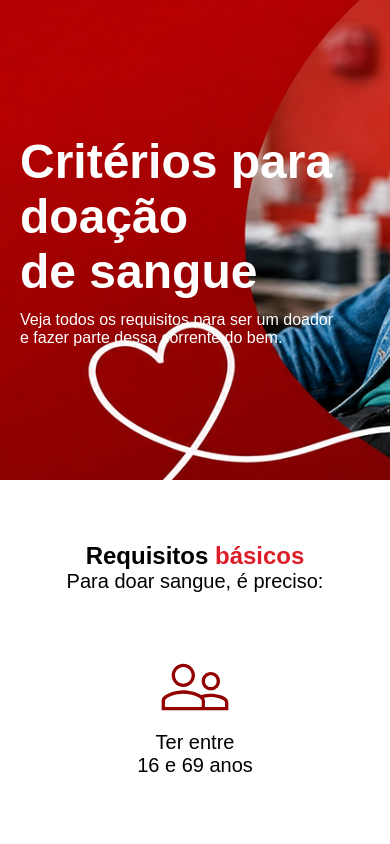
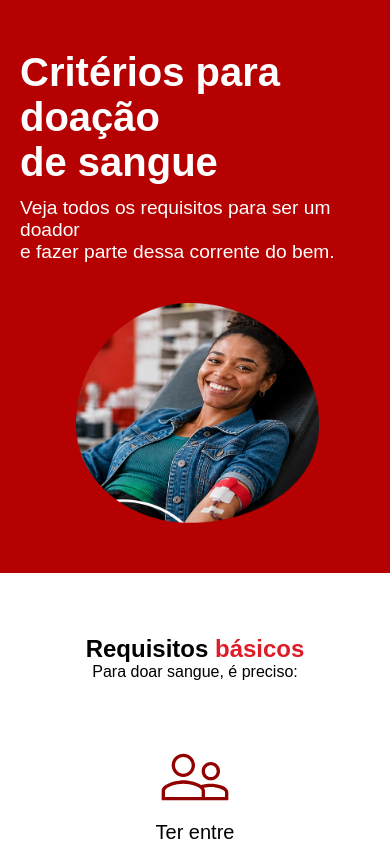
Before and after one commit to dev-giovanna-lima/sanguebom, a plain HTML site: page pages/criterios.html in a window 390 px wide. Shown: the top 844 px of the page. Drawn offline with Linux system fonts and the light colour scheme; a web font is replaced by a local one.

Commit message:
Finalizei o media query

```diff
--- a/css/criterios.css
+++ b/css/criterios.css
@@ -27,7 +27,7 @@ body {
 }
 
 .containerUm {
-  padding: 81px 0 141px 93px;
+  padding: 81px 0 141px 78px;
 }
 
 .navBar {
@@ -59,7 +59,7 @@ body {
 }
 
 .requisitoBasico {
-  padding: 62px 0 54px 0;
+  padding: 62px 0 56px 0;
 }
 
 .requisitoBasico h2 {
@@ -89,6 +89,10 @@ body {
   font-size: 1.25rem;
 }
 
+.items img {
+  height: 90px;
+}
+
 .outrosCriterios {
   margin-top: 62px;
   margin-bottom: 49px;
@@ -109,7 +113,6 @@ body {
   padding: 47px 34px;
   border-radius: 11px;
   border: 1px solid #8b8b8b;
-  box-shadow: 0 0 4px #8b8b8b;
   display: grid;
   grid-template-columns: repeat(2, 1fr);
   row-gap: 34px;
@@ -226,14 +229,13 @@ body {
 }
 
 .btnWhatsApp:hover {
-  transform: scale(1.1);
+  background-color: #dd1d27;
 }
 
 @media (max-width: 1024px) {
   .home {
-    display: flex;
-    align-items: center;
-    height: 380px;
+    padding-top: 50px;
+    height: 360px;
   }
 
   .containerUm {
@@ -242,11 +244,11 @@ body {
     text-align: left;
   }
 
-  .containerUm h1{
-    font-size: 3rem;
+  .containerUm h1 {
+    font-size: 2.4rem;
   }
 
-  .containerUm p{
+  .containerUm p {
     font-size: 1rem;
   }
 
@@ -255,15 +257,23 @@ body {
   }
 
   .requisitoBasico h2 {
-    font-size: 2rem;
+    font-size: 1.8rem;
   }
 
   .requisitoBasico p {
-    font-size: 1.25rem;
+    font-size: 1rem;
+  }
+
+  .items img {
+    height: 80px;
+  }
+
+  .items p {
+    font-size: 1rem;
   }
 
   .outrosCriterios h2 {
-    font-size: 2rem;
+    font-size: 1.8rem;
   }
 
   .accordion {
@@ -297,7 +307,7 @@ body {
   }
 
   .header {
-    font-size: 1.25rem;
+    font-size: 1.2rem;
   }
 
   .descricao {
@@ -312,7 +322,34 @@ body {
 
 @media (max-width: 700px) {
   .home {
-    height: 480px;
+    background-image: none;
+    background-color: #b50101;
+    height: auto;
+  }
+
+  .containerUm {
+    display: flex;
+    flex-direction: column;
+    padding: 0 16px 50px 0;
+  }
+
+  .containerUm::after {
+    content: '';
+    background-image: url('../assets/img/Intersect.png');
+    background-repeat: no-repeat;
+    background-position: center;
+    background-size: contain;
+    height: 220px;
+    width: 100%;
+    margin-top: 40px;
+  }
+
+  .containerUm h1{
+    font-size: 2.5rem;
+  }
+
+  .containerUm p{
+    font-size: 1.2rem;
   }
 
   .requisitoBasico h2 {
@@ -323,16 +360,23 @@ body {
     height: 80px;
   }
 
+  .items p {
+    font-size: 1.25rem;
+  }
+
   .outrosCriterios h2 {
     font-size: 1.5rem;
   }
 
   .accordion {
+    border: none;
     padding: 0;
     row-gap: 16px;
   }
 
   .accordionContent {
+    border: 1px solid #8b8b8b;
+    border-radius: 15px;
     padding: 6px;
   }
 
```
Also changed, not shown: assets/img/Intersect.png (added).
